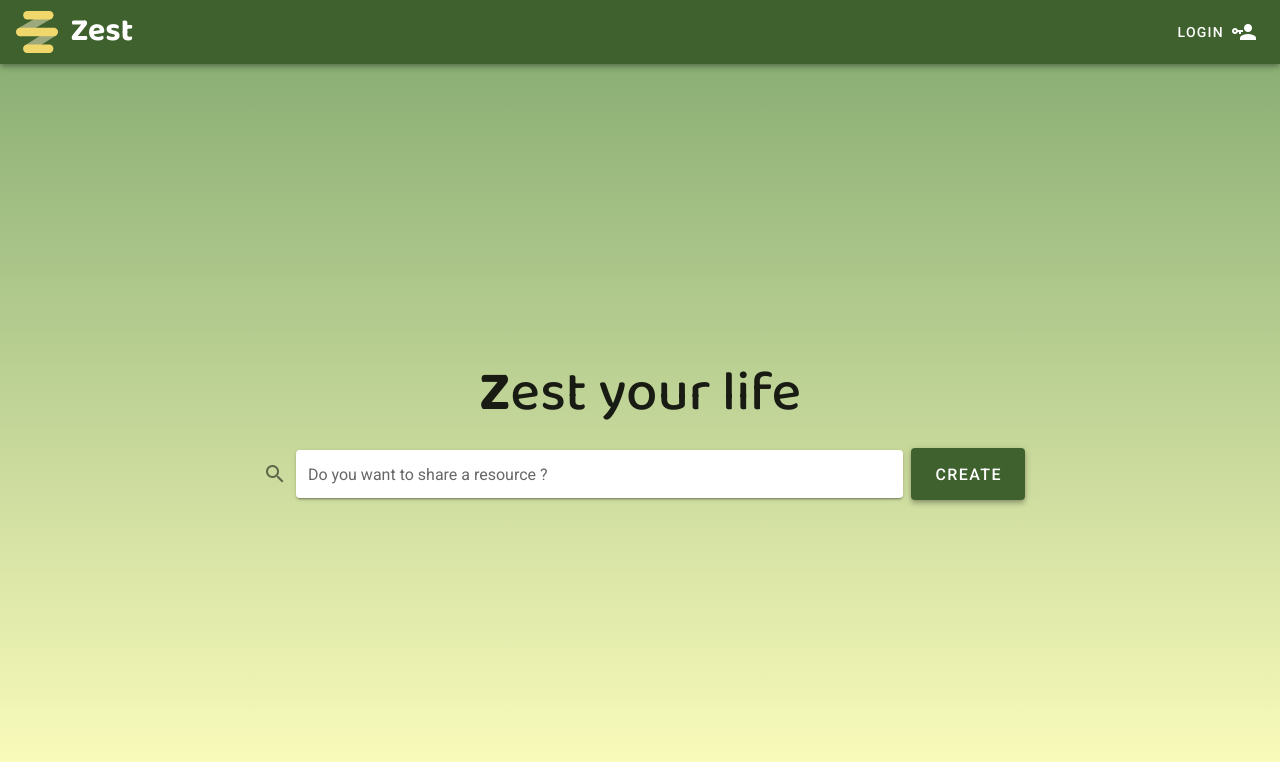
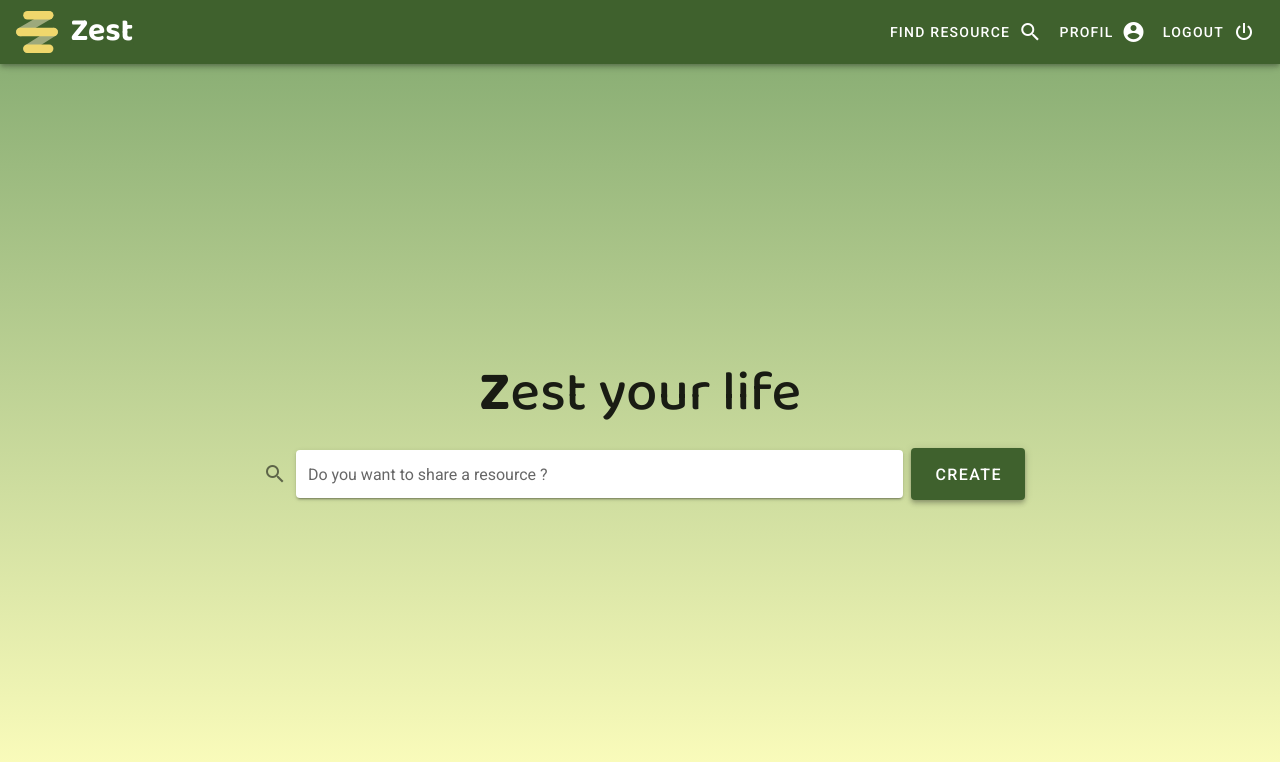
Before and after one commit to HE-Arc/Zest, a Vue app in the folder front/: page / in a window 1280 px wide. Shown: the top 762 px of the page. Built offline with nearby package versions, Linux system fonts and the light colour scheme; sample sign-in values are in the browser's storage.

Commit message:
Add: keep token on page refresh (like F5 key)

```diff
--- a/front/src/router/index.js
+++ b/front/src/router/index.js
@@ -1,33 +1,44 @@
-import Vue from 'vue';
-import VueRouter from 'vue-router';
-import Home from '../views/Home.vue';
-import Login from '../views/Login.vue';
-import SignUp from '../views/SignUp.vue';
-import Profile from '../views/Profile.vue';
+import Vue from "vue";
+import VueRouter from "vue-router";
+import Home from "../views/Home.vue";
+import Login from "../views/Login.vue";
+import SignUp from "../views/SignUp.vue";
+import Profile from "../views/Profile.vue";
+import store from "../store";
+import Api from "../logic/api/ApiRequester";
 
-Vue.use(VueRouter)
+Vue.use(VueRouter);
 
 const routes = [
   {
-    path: '/',
-    name: 'Home',
-    component: Home
+    path: "/",
+    name: "Home",
+    component: Home,
   },
   {
-    path: '/Login',
-    name: 'Login',
-    component: Login
+    path: "/Login",
+    name: "Login",
+    component: Login,
+    meta: {
+      onlyUnlogged: true,
+    },
   },
   {
-    path: '/SignUp',
-    name: 'SignUp',
-    component: SignUp
+    path: "/SignUp",
+    name: "SignUp",
+    component: SignUp,
+    meta: {
+      onlyUnlogged: true,
+    },
   },
   {
-    path: '/Profile',
-    name: 'Profile',
-    component: Profile
-  }
+    path: "/Profile",
+    name: "Profile",
+    component: Profile,
+    meta: {
+      onlyLogged: true,
+    },
+  },
   // ,{
   //   path: '/about',
   //   name: 'About',
@@ -36,12 +47,66 @@ const routes = [
   //   // which is lazy-loaded when the route is visited.
   //   component: () => import(/* webpackChunkName: "about" */ '../views/About.vue')
   // }
-]
+];
+
+/**
+ * Get session from sessionStorage if user reload page
+ *
+ * @author Lucas Fridez <lucas.fridez@he-arc.ch>
+ * @return {*}  {boolean} true if session stored in sessionStorage; false otherwise
+ */
+function loadSessionFromStorage() {
+  if (window.sessionStorage.getItem("user") != null) {
+    const user = JSON.parse(window.sessionStorage.getItem("user") ?? "");
+    const token = window.sessionStorage.getItem("token") ?? "";
+    Api.setToken(token);
+    store.dispatch("login", { token: token, user: user });
+    return true;
+  } else {
+    return false;
+  }
+}
+
+/**
+ * Define is user is logged in Vuex ou sessionStorage
+ *
+ * @author Lucas Fridez <lucas.fridez@he-arc.ch>
+ * @return {*}  {boolean} treue if user is logged in; false otherwise
+ */
+function isLogged() {
+  // Not connected by login action
+  if (!store.getters.isLoggedIn) {
+    if (loadSessionFromStorage()) {
+      return true;
+    }
+    return false;
+  }
+  return true;
+}
 
 const router = new VueRouter({
-  mode: 'history',
+  mode: "history",
   base: process.env.BASE_URL,
-  routes
-})
+  routes,
+});
 
-export default router
+router.beforeEach((to, from, next) => {
+  const isLoggedIn = isLogged();
+  if (to.matched.some((route) => route.meta.onlyLogged)) {
+    if (!isLoggedIn) {
+      next({ name: "Login" });
+    } else {
+      next();
+    }
+  } else if (to.matched.some((route) => route.meta.onlyUnlogged)) {
+    if (isLoggedIn) {
+      next({ name: "Home" });
+    } else {
+      next();
+    }
+  } else {
+    next();
+  }
+});
+
+export default router;
```
